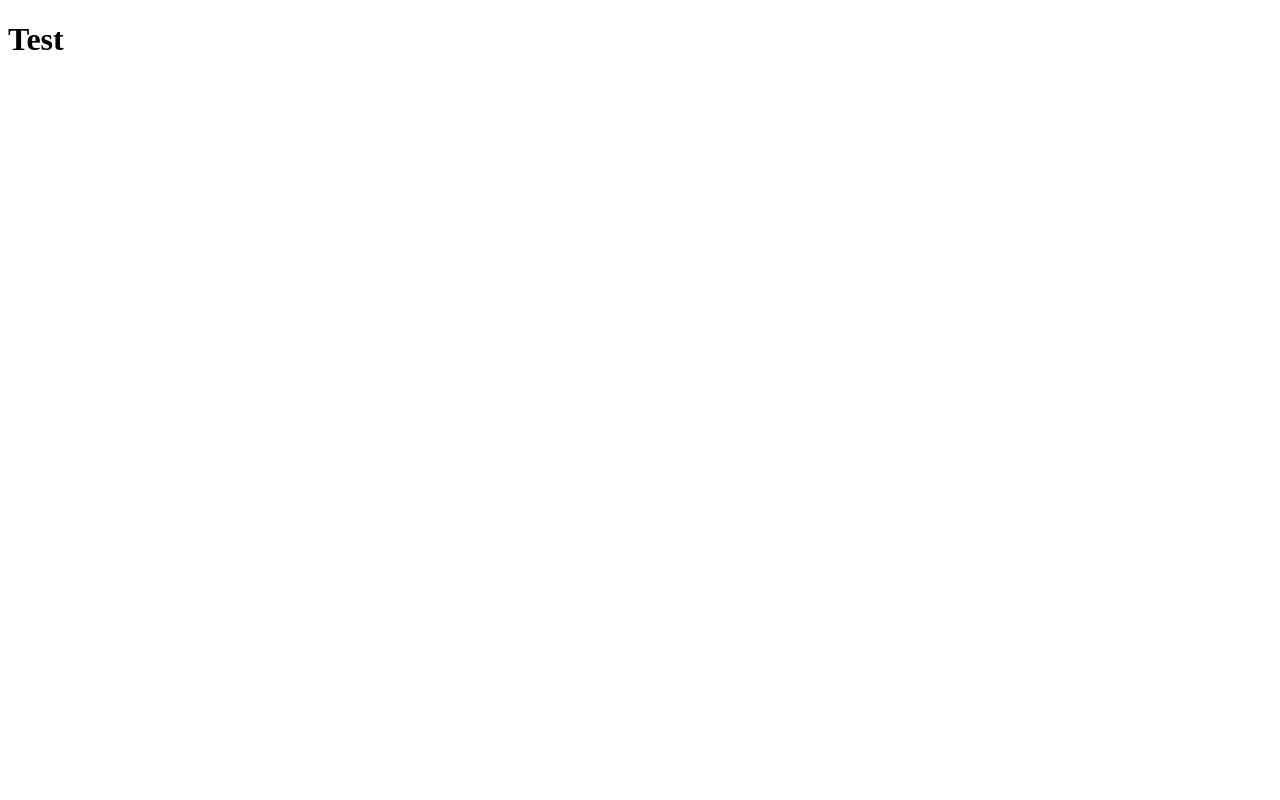
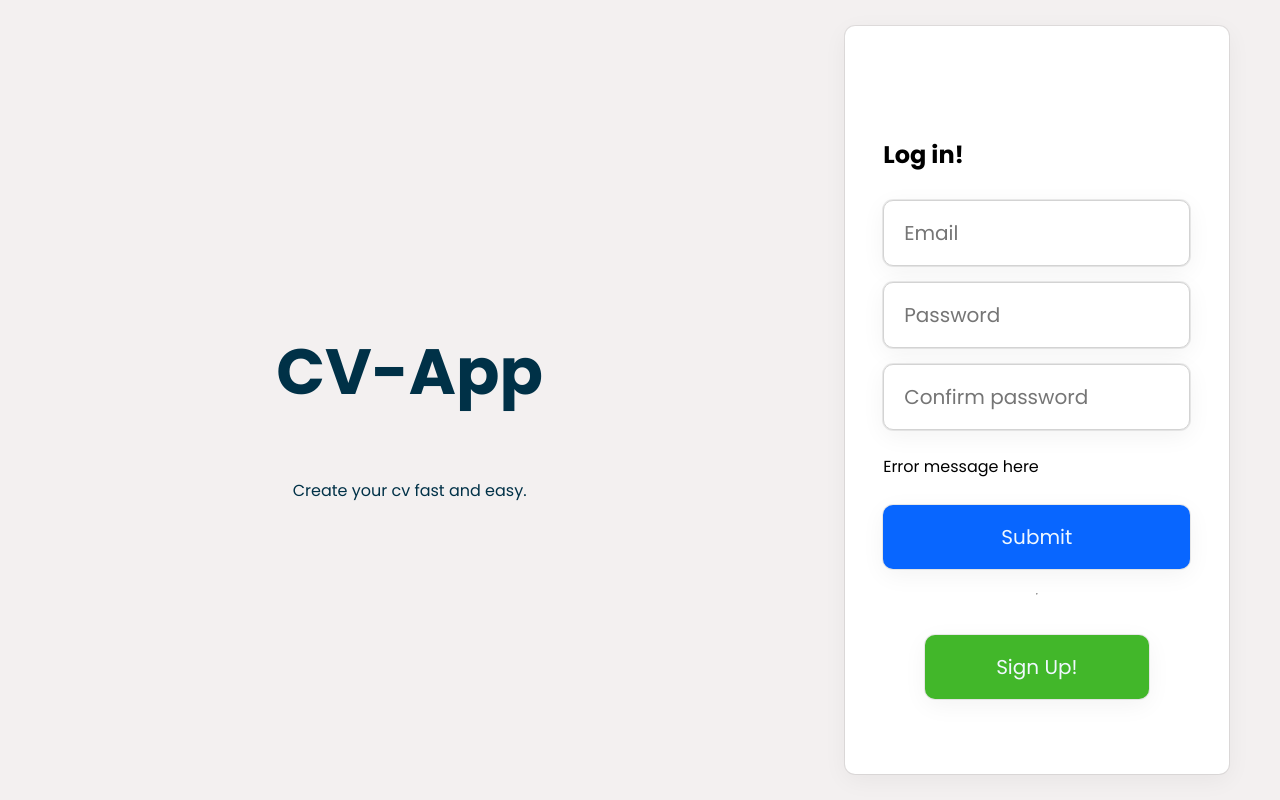
Before and after one commit to makask/CV_App, a React (Create React App) app in the folder client/: page / in a window 1280 px wide. Built offline with nearby package versions, Linux system fonts and the light colour scheme.

Commit message:
Add Auth component visual design

```diff
--- a/client/public/index.html
+++ b/client/public/index.html
@@ -24,20 +24,10 @@
       work correctly both with client-side routing and a non-root public URL.
       Learn how to configure a non-root public URL by running `npm run build`.
     -->
-    <title>React App</title>
+    <title>📑 CV-APP</title>
   </head>
   <body>
     <noscript>You need to enable JavaScript to run this app.</noscript>
     <div id="root"></div>
-    <!--
-      This HTML file is a template.
-      If you open it directly in the browser, you will see an empty page.
-
-      You can add webfonts, meta tags, or analytics to this file.
-      The build step will place the bundled scripts into the <body> tag.
-
-      To begin the development, run `npm start` or `yarn start`.
-      To create a production bundle, use `npm run build` or `yarn build`.
-    -->
   </body>
 </html>
--- a/client/src/App.js
+++ b/client/src/App.js
@@ -1,8 +1,9 @@
-
+import React from "react";
+import Auth from "./components/Auth";
 function App() {
   return (
     <div>
-        <h1>Test</h1>
+      <Auth />
     </div>
   );
 }
--- /dev/null
+++ b/client/src/components/Auth.jsx
@@ -0,0 +1,29 @@
+import React, {useState} from "react";
+
+function Auth(){
+
+    const [isLogin, setIsLogin] = useState(true);
+
+    return(
+        <div className="auth-container">
+            <div className="auth-description">
+                    <h1>CV-App</h1>
+                    <p>Create your cv fast and easy.</p>
+            </div>
+            <div className="auth-form-container">
+                <form>
+                    <h2>{isLogin ? 'Log in!' : 'Register!'}</h2>
+                    <input type="email" placeholder="Email"/>
+                    <input type="password" placeholder="Password"/>
+                    <input type="password" placeholder="Confirm password" />
+                    <p>Error message here</p>
+                    <input type="submit" />
+                </form>
+                    <hr />
+                    <button className="sign-up">Sign Up!</button>
+            </div>
+        </div>
+    );
+}
+
+export default Auth;
--- a/client/src/index.css
+++ b/client/src/index.css
@@ -0,0 +1,110 @@
+@import url('https://fonts.googleapis.com/css?family=Poppins:200,300,400,500,600,700,800,900&display=swap');
+
+body {
+    margin: 0;
+    padding: 0;
+    font-family: 'Poppins', sans-serif;
+}
+
+/* Auth */
+
+.auth-container{
+    display: flex;
+    width: 100%;
+    height: 100vh;
+    background-color: #f3f0f0;
+}
+
+.auth-description {
+    display: flex;
+    flex-direction: column;
+    justify-content: center;
+    align-items: center;
+    width: 60%;
+    margin: 2%;
+}
+
+.auth-form-container{
+    display: flex;
+    flex-direction: column;
+    background-color:#fff;
+    justify-content: center;
+    align-items: center;
+    width: 30%;
+    margin: 2%;
+    border-radius: 10px;
+    box-shadow: rgba(0,0,0, 0.05) 0 6px 24px, rgba(0,0,0, 0.08) 0 0 0 1px;
+}
+
+/* Auth title */
+.auth-description h1 {
+    color: #003147;
+    font-size: 4rem;
+}
+
+.auth-description p {
+    color: #003147;
+    font-size: 1rem;
+}
+
+/* Auth form */
+
+.auth-form-container form {
+    display: flex;
+    flex-direction: column;
+    width: 80%;
+    padding: 1rem;
+}
+
+input,
+input::placeholder {
+    font: 1.25rem/2 'Poppins';
+}
+
+.auth-form-container form input[type=email],
+.auth-form-container form input[type=password] {
+    width: 100%;
+    padding: 12px 20px;
+    margin: 8px 0;
+    box-sizing: border-box;
+    border-radius: 10px;
+    border: 1px solid lightgray;
+    box-shadow: rgba(0,0,0, 0.05) 0 6px 24px, rgba(0,0,0, 0.08) 0 0 0 1px;
+}
+
+.auth-form-container form input[type=email]:focus,
+.auth-form-container form input[type=password]:focus{
+    border: 1px solid lightblue;
+}
+
+.auth-form-container form input[type=submit]{
+    height: 4rem;
+    margin-top: 10px;
+    border-radius: 10px;
+    border: none;
+    color:aliceblue;
+    background-color: #0866ff;
+    box-shadow: rgba(0,0,0, 0.05) 0 6px 24px, rgba(0,0,0, 0.08) 0 0 0 1px;
+}
+
+.auth-form-container form input[type=submit]:hover{
+    cursor: pointer;
+    opacity: 0.9;
+}
+
+.sign-up{
+    color:aliceblue;
+    background-color: #42b72a;
+    height: 4rem;
+    width: 14rem;
+    border:none;
+    border-radius: 10px;
+    margin-top: 2rem;
+    font: 1.25rem/2 'Poppins';
+    box-shadow: rgba(0,0,0, 0.05) 0 6px 24px, rgba(0,0,0, 0.08) 0 0 0 1px;
+}
+
+.sign-up:hover {
+    cursor: pointer;
+    opacity: 0.9;
+}
```
Also changed, not shown: client/public/logo192.png (added), client/public/logo512.png (added), client/public/manifest.json (added), client/public/robots.txt (added).
